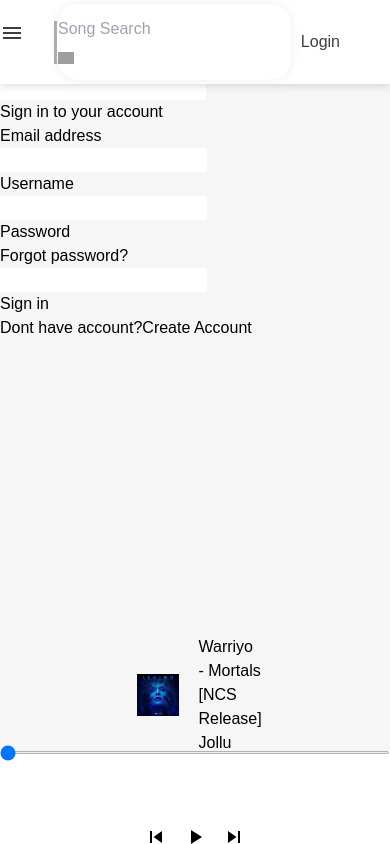
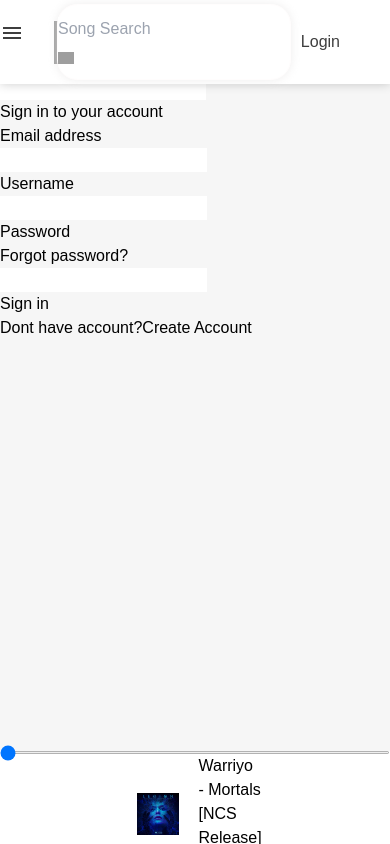
Before and after one commit to ankitkumardubeyji/JioMusicFrontend, a React (Vite) app: page /login in a window 390 px wide. Built offline with nearby package versions, Linux system fonts and the light colour scheme; no server answers; grey boxes are pictures that could not be loaded.

Commit message:
updated footer

```diff
--- a/src/index.css
+++ b/src/index.css
@@ -563,7 +563,7 @@ h1{
   .footer{
     display: flex;
     flex-direction: column;
-    align-items: center;
-    justify-content: center;
+    gap:1px;
+    height: fit-content;
   }
 }
```
